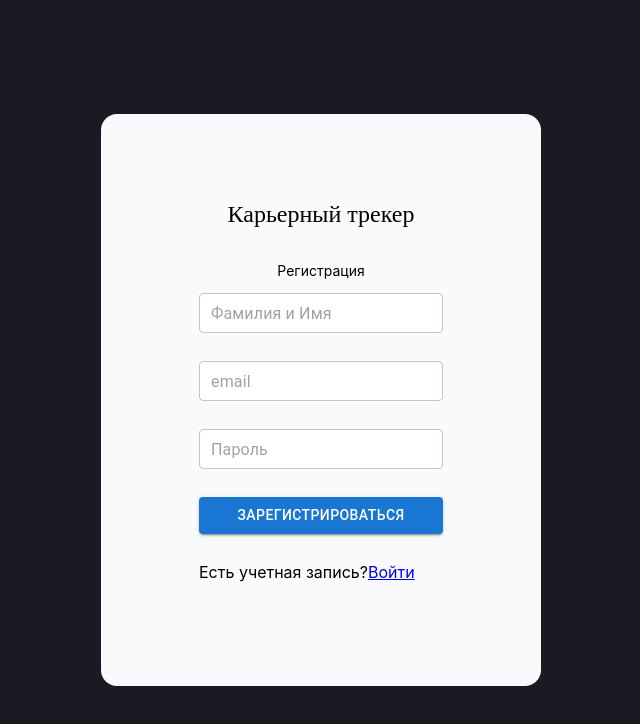
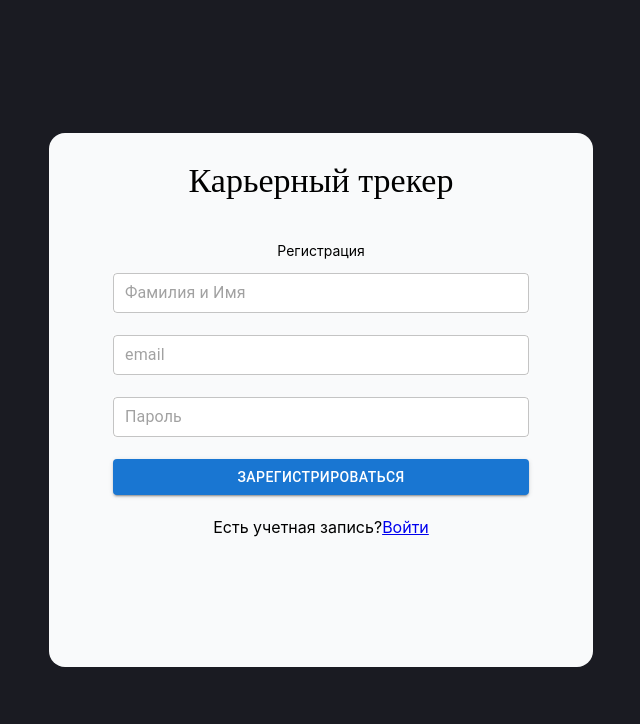
Before and after one commit to Hakaton14/frontend, a React (Vite) app: page / in a window 1280 px wide. Shown: the top 724 px of the page, without its empty margins (319-959 px from the left). Built offline with nearby package versions, Linux system fonts and the light colour scheme.

Commit message:
style(auth form): Скорректировать стили form

```diff
--- a/src/components/Auth/Auth.module.scss
+++ b/src/components/Auth/Auth.module.scss
@@ -1,5 +1,7 @@
-$paddingW: 64px;
-$paddingH: 60px;
+$paddingWT: 0;
+$paddingWB: 32px;
+$paddingHL: 64px;
+$paddingHR: 64px;
 $bgModule:#1A1B22;
 
 
@@ -16,18 +18,18 @@ $bgModule:#1A1B22;
   display: flex;
   flex-direction: column;
   align-items: center;
-  width: calc(448px - #{$paddingW * 2});
-  height: calc(564px - #{$paddingH * 2});
+  width: calc(448px - #{$paddingWT + $paddingWB});
+  min-height: calc(630px - #{$paddingHL + $paddingHR});
   border-radius: 16px;
   background-color: #F9FAFB;
-  padding: #{$paddingW} #{$paddingH};
+  padding: #{$paddingWT} #{$paddingHR} #{$paddingWB} #{$paddingHL};
 }
 
 .title {
   font-family: YS Display;
-  font-size: 24px;
+  font-size: 34px;
   font-weight: 500;
-  line-height: 32px;
+  line-height: 40px;
   letter-spacing: 0em;
   text-align: center;
 }
--- a/src/components/Auth/Login/Login.module.scss
+++ b/src/components/Auth/Login/Login.module.scss
@@ -2,11 +2,12 @@
 
 .title {
     color: #000000;
-    font-size: 14px;
+    font-size: 18px;
     font-weight: 400;
-    line-height: 20px;
+    line-height: 24px;
     letter-spacing: 0em;
     text-align: center;
+    margin: 0 0 10px 0;
 }
 
 .input, .button {
--- a/src/components/Auth/Registration/Registration.module.scss
+++ b/src/components/Auth/Registration/Registration.module.scss
@@ -1,4 +1,6 @@
-.container {}
+.container {
+    width: 100%;
+}
 
 .title {
     color: #000000;
@@ -10,5 +12,9 @@
 }
 
 .input, .button {
-    margin: 0 0 28px 0;
+    margin: 0 0 22px 0;
 }
+
+.toolbar {
+    text-align: center;
+}
```
